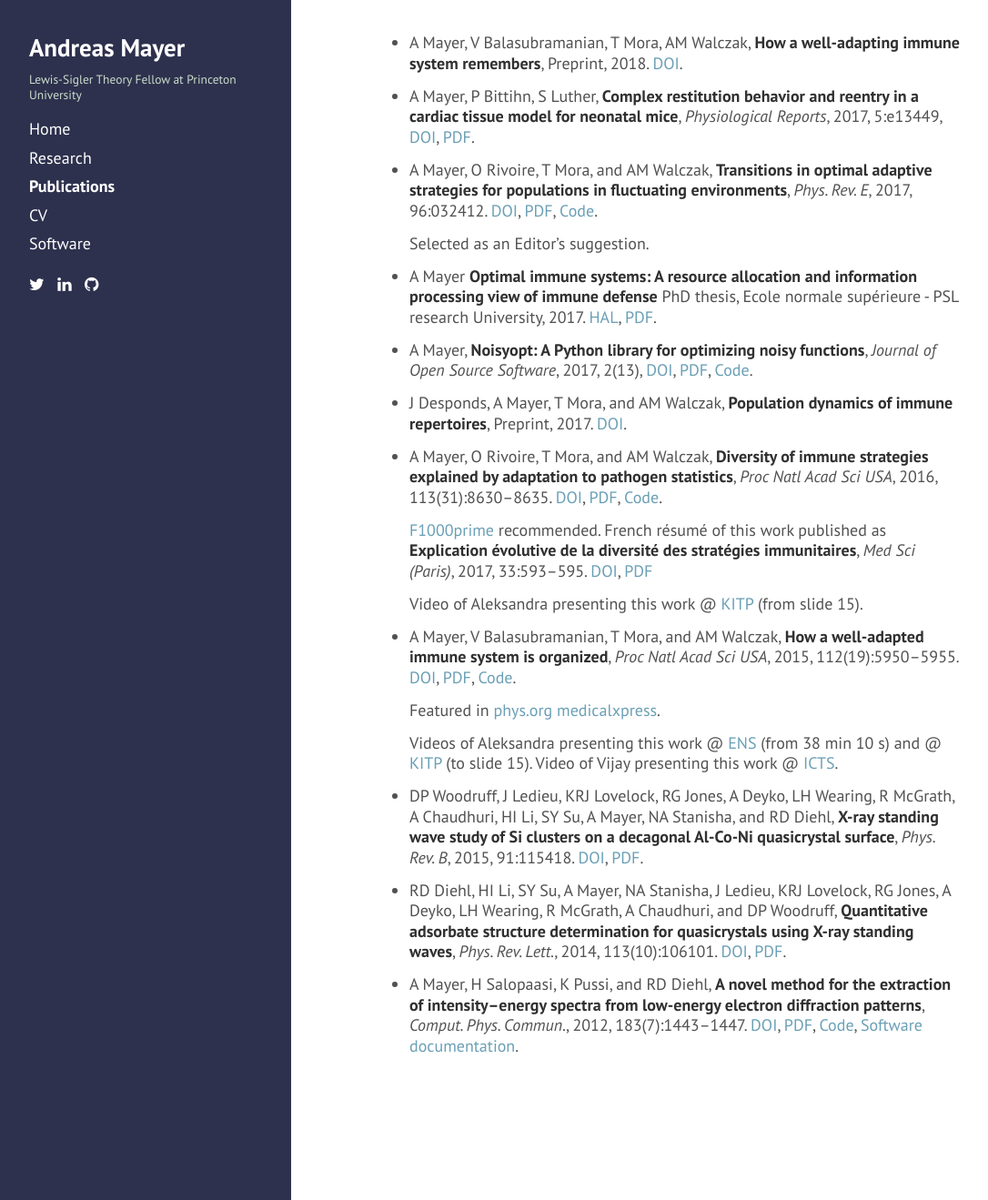
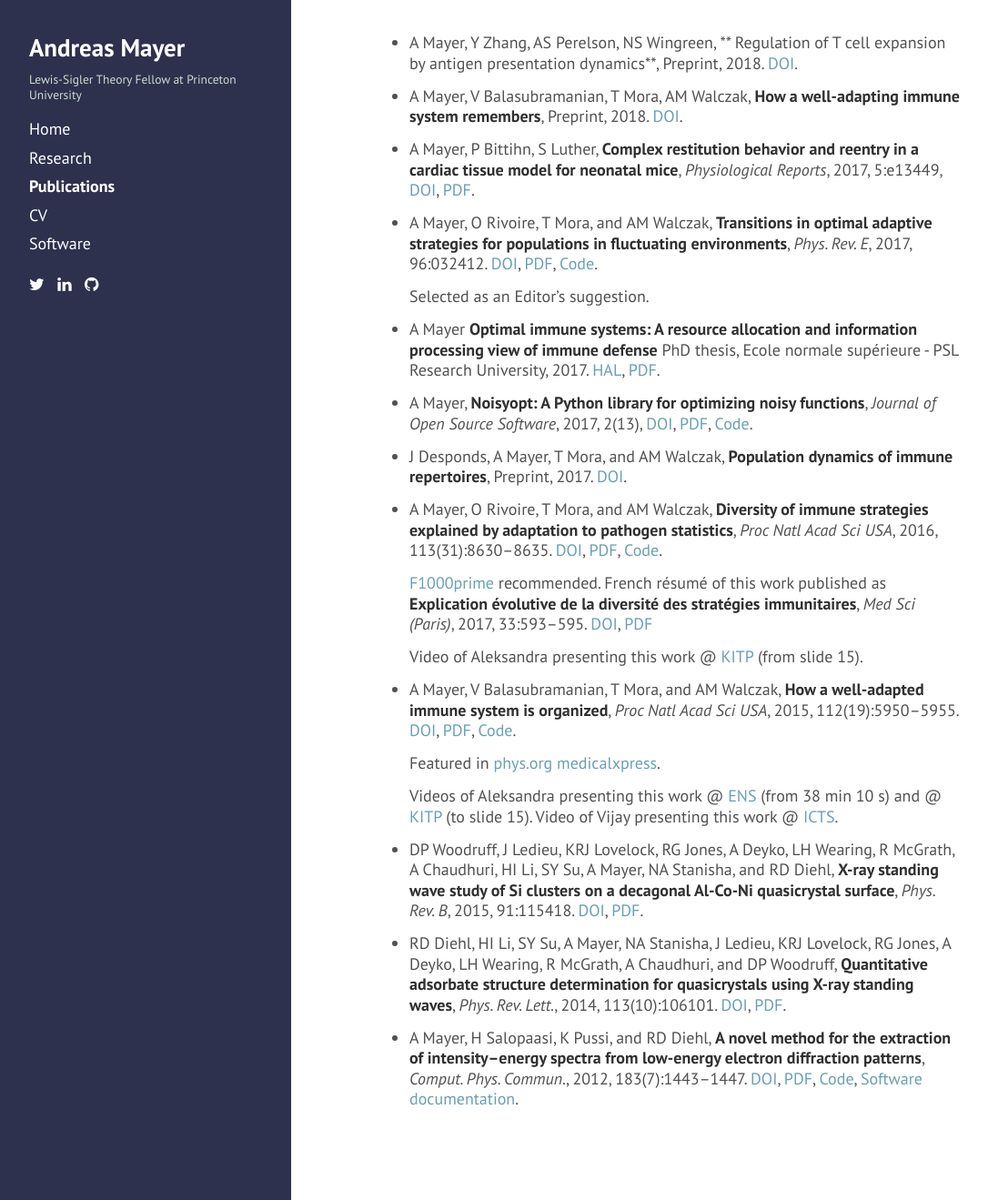
Before and after one commit to andim/andim.github.io, a Jekyll site: the page built from publications.md, in a window 1280 px wide and 1319 px high. Shown: the whole window at 91% size, without its empty margins (4-1090 px from the left). Built offline with Jekyll 4.4.1, drawn with Linux system fonts in a browser that asks for light colours; nearby versions of some CDN libraries.

Commit message:
added t cell expansion paper

```diff
--- a/publications.md
+++ b/publications.md
@@ -3,6 +3,8 @@ layout: page
 title: Publications
 order: 3
 ---
+
+* A Mayer, Y Zhang, AS Perelson, NS Wingreen, ** Regulation of T cell expansion by antigen presentation dynamics**, Preprint, 2018. [DOI](https://doi.org/10.1101/377036).
 
 * A Mayer, V Balasubramanian, T Mora, AM Walczak, **How a well-adapting immune system remembers**, Preprint, 2018. [DOI](https://doi.org/10.1101/347856).
 
@@ -12,7 +14,7 @@ order: 3
 
     Selected as an Editor's suggestion.
 
-* A Mayer **Optimal immune systems: A resource allocation and information processing view of immune defense** PhD thesis, Ecole normale supérieure - PSL research University, 2017. [HAL](https://hal.archives-ouvertes.fr/tel-01707653), [PDF](http://physics.princeton.edu/~am66/paper/2017phdthesis.pdf).
+* A Mayer **Optimal immune systems: A resource allocation and information processing view of immune defense** PhD thesis, Ecole normale supérieure - PSL Research University, 2017. [HAL](https://hal.archives-ouvertes.fr/tel-01707653), [PDF](http://physics.princeton.edu/~am66/paper/2017phdthesis.pdf).
 
 *   A Mayer, **Noisyopt: A Python library for optimizing noisy functions**, *Journal of Open Source Software*, 2017, 2(13), [DOI](http://doi.org/10.21105/joss.00258), [PDF](http://physics.princeton.edu/~am66/paper/2017noisyopt.pdf), [Code](http://github.com/andim/noisyopt).
 
```
